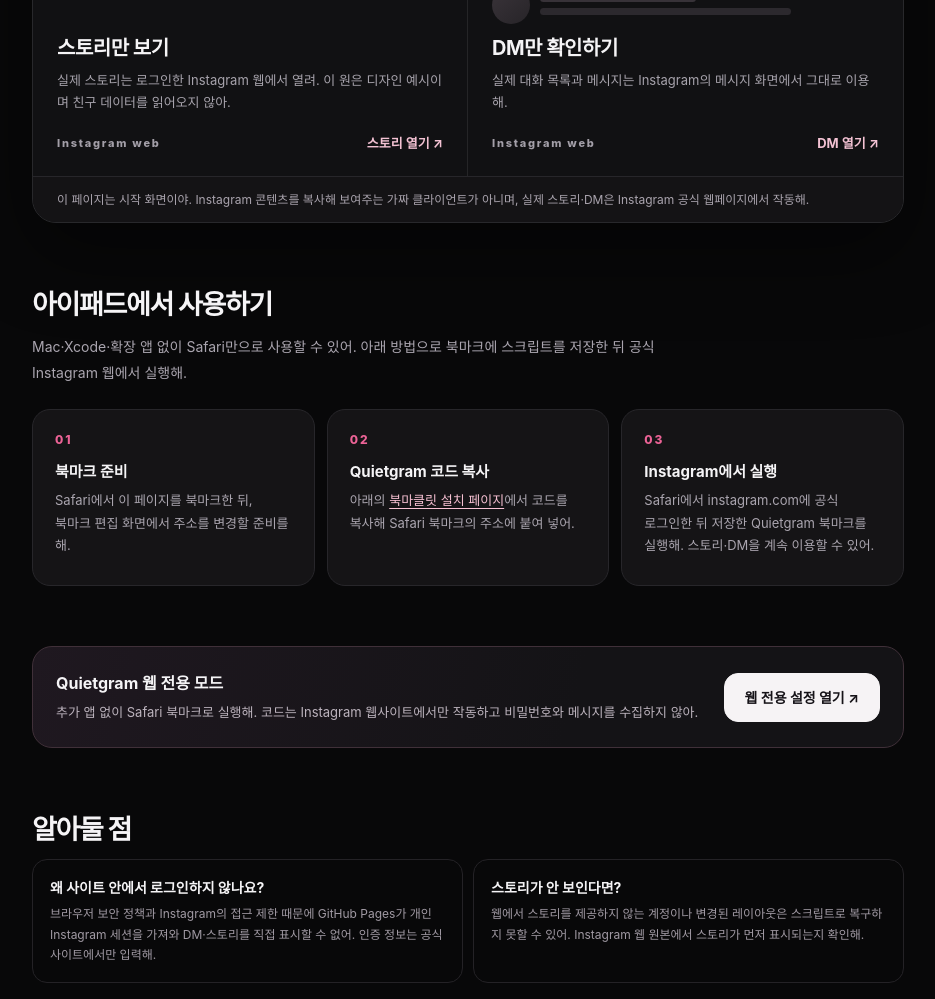
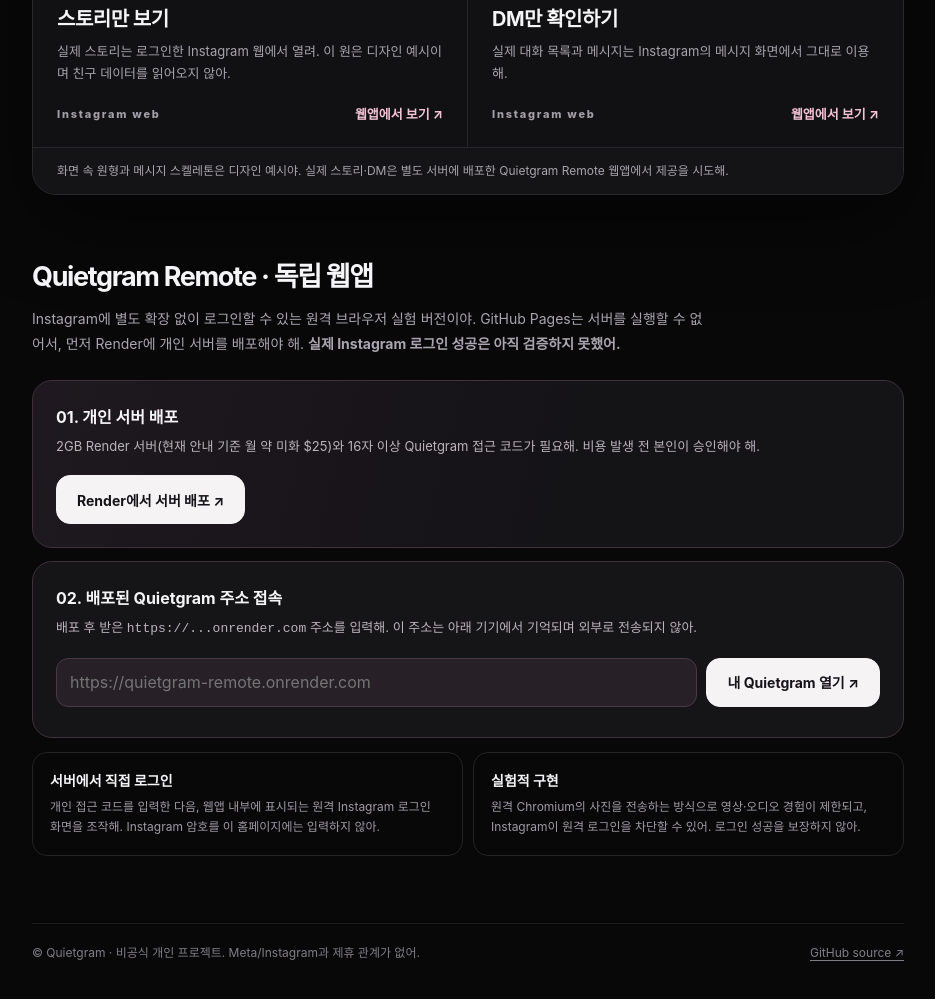
Before and after one commit to kuchipatchi09/instagram, a website: page index.html in a window 1280 px wide. Shown: the part 839-1838 px from the top of the page, without its empty margins (172-1107 px from the left). Drawn offline with Linux system fonts and the light colour scheme.

Commit message:
Make GitHub Pages a Quietgram Remote app launcher instead of bookmarklet installer

```diff
--- a/index.html
+++ b/index.html
@@ -106,52 +106,65 @@
       <section class="hero">
         <p class="eyebrow">Less scrolling, more connecting</p>
         <h1>대화는 계속.<br><em>무한 스크롤은 그만.</em></h1>
-        <p class="lead">Quietgram은 Instagram의 스토리와 DM으로 가는 길만 남긴 미니멀 인터페이스야. 실제 로그인은 Instagram 공식 웹사이트에서 진행하고, 별도 확장 설치 없이 Safari 북마크 기능으로 Instagram 웹 화면에서 피드·릴스를 숨길 수 있어.</p>
+        <p class="lead">Quietgram Remote는 실제 Instagram 웹을 원격 브라우저로 실행하는 독립 웹앱 베타야. 별도 앱 설치 없이 개인 서버 주소에서 스토리·DM 중심으로 사용할 수 있도록 실험 중이야.</p>
         <div class="actions">
-          <a class="button primary" id="loginBtn" href="https://www.instagram.com/accounts/login/" rel="noreferrer"><svg viewBox="0 0 24 24" fill="none" stroke="currentColor" stroke-width="1.8" aria-hidden="true"><rect x="3" y="3" width="18" height="18" rx="5"/><path d="M10 8l4 4-4 4m-8-4h8"/></svg>Instagram에서 로그인</a>
-          <a class="button soft" href="#install">웹에서 시작하는 방법</a>
+          <a class="button primary" href="#remote">독립 웹앱 시작하기</a>
+          <a class="button soft" href="https://github.com/kuchipatchi09/instagram/blob/main/REMOTE-README.md" target="_blank" rel="noopener">구현 방식 보기</a>
         </div>
-        <p class="security"><svg viewBox="0 0 24 24" fill="none" stroke="currentColor" stroke-width="2" aria-hidden="true"><path d="M12 2 4.5 5v6c0 5 3.4 8.6 7.5 11 4.1-2.4 7.5-6 7.5-11V5L12 2Z"/><path d="m9 12 2 2 4-4"/></svg>비밀번호는 Quietgram이 받지 않아. 로그인 버튼은 Instagram 공식 사이트로 이동해.</p>
+        <p class="security"><svg viewBox="0 0 24 24" fill="none" stroke="currentColor" stroke-width="2" aria-hidden="true"><path d="M12 2 4.5 5v6c0 5 3.4 8.6 7.5 11 4.1-2.4 7.5-6 7.5-11V5L12 2Z"/><path d="m9 12 2 2 4-4"/></svg>독립 앱은 개인용 원격 브라우저 서버가 필요해. 서버 운영자는 기술적으로 Instagram 로그인 입력과 세션에 접근할 수 있어.</p>
       </section>
       <section class="workspace" aria-label="스토리와 DM 바로가기">
         <div class="workspace-bar"><span class="workspace-title">Your space, simplified.</span><span class="status">NO FEED · NO REELS</span></div>
         <div class="layout">
           <article class="feature">
             <div><div class="feature-label">STORIES</div><div class="circles" aria-hidden="true"><div class="circle dim"><span>＋</span></div><div class="circle"><span>◌</span></div><div class="circle"><span>◌</span></div><div class="circle"><span>◌</span></div></div></div>
-            <div><h2>스토리만 보기</h2><p>실제 스토리는 로그인한 Instagram 웹에서 열려. 이 원은 디자인 예시이며 친구 데이터를 읽어오지 않아.</p><div class="feature-bottom"><span class="feature-label">Instagram web</span><a class="text-link" href="https://www.instagram.com/" rel="noreferrer">스토리 열기 ↗</a></div></div>
+            <div><h2>스토리만 보기</h2><p>실제 스토리는 로그인한 Instagram 웹에서 열려. 이 원은 디자인 예시이며 친구 데이터를 읽어오지 않아.</p><div class="feature-bottom"><span class="feature-label">Instagram web</span><a class="text-link" href="#remote">웹앱에서 보기 ↗</a></div></div>
           </article>
           <article class="feature">
             <div><div class="feature-label">MESSAGES</div><div class="message-skeleton" aria-hidden="true"><div class="message-row"><span class="avatar"></span><span class="lines"><i></i><i></i></span></div><div class="message-row"><span class="avatar"></span><span class="lines"><i></i><i></i></span></div><div class="message-row"><span class="avatar"></span><span class="lines"><i></i><i></i></span></div></div></div>
-            <div><h2>DM만 확인하기</h2><p>실제 대화 목록과 메시지는 Instagram의 메시지 화면에서 그대로 이용해.</p><div class="feature-bottom"><span class="feature-label">Instagram web</span><a class="text-link" href="https://www.instagram.com/direct/inbox/" rel="noreferrer">DM 열기 ↗</a></div></div>
+            <div><h2>DM만 확인하기</h2><p>실제 대화 목록과 메시지는 Instagram의 메시지 화면에서 그대로 이용해.</p><div class="feature-bottom"><span class="feature-label">Instagram web</span><a class="text-link" href="#remote">웹앱에서 보기 ↗</a></div></div>
           </article>
         </div>
-        <div class="workspace-note">이 페이지는 시작 화면이야. Instagram 콘텐츠를 복사해 보여주는 가짜 클라이언트가 아니며, 실제 스토리·DM은 Instagram 공식 웹페이지에서 작동해.</div>
+        <div class="workspace-note">화면 속 원형과 메시지 스켈레톤은 디자인 예시야. 실제 스토리·DM은 별도 서버에 배포한 Quietgram Remote 웹앱에서 제공을 시도해.</div>
       </section>
-      <section class="section" id="install">
-        <h2>아이패드에서 사용하기</h2>
-        <p class="intro">Mac·Xcode·확장 앱 없이 Safari만으로 사용할 수 있어. 아래 방법으로 북마크에 스크립트를 저장한 뒤 공식 Instagram 웹에서 실행해.</p>
-        <div class="steps">
-          <article class="step"><div class="number">01</div><strong>북마크 준비</strong><p>Safari에서 이 페이지를 북마크한 뒤, 북마크 편집 화면에서 주소를 변경할 준비를 해.</p></article>
-          <article class="step"><div class="number">02</div><strong>Quietgram 코드 복사</strong><p>아래의 <a href="./setup.html">북마클릿 설치 페이지</a>에서 코드를 복사해 Safari 북마크의 주소에 붙여 넣어.</p></article>
-          <article class="step"><div class="number">03</div><strong>Instagram에서 실행</strong><p>Safari에서 instagram.com에 공식 로그인한 뒤 저장한 Quietgram 북마크를 실행해. 스토리·DM을 계속 이용할 수 있어.</p></article>
+
+      <section class="section" id="remote">
+        <h2>Quietgram Remote · 독립 웹앱</h2>
+        <p class="intro">Instagram에 별도 확장 없이 로그인할 수 있는 원격 브라우저 실험 버전이야. GitHub Pages는 서버를 실행할 수 없어서, 먼저 Render에 개인 서버를 배포해야 해. <strong>실제 Instagram 로그인 성공은 아직 검증하지 못했어.</strong></p>
+        <div class="install-card" style="display:block">
+          <strong>01. 개인 서버 배포</strong>
+          <p>2GB Render 서버(현재 안내 기준 월 약 미화 $25)와 16자 이상 Quietgram 접근 코드가 필요해. 비용 발생 전 본인이 승인해야 해.</p>
+          <div style="margin-top:17px"><a class="button primary" href="https://render.com/deploy?repo=https://github.com/kuchipatchi09/instagram" rel="noopener noreferrer" target="_blank">Render에서 서버 배포 ↗</a></div>
         </div>
-      </section>
-      <section class="section" aria-labelledby="downloadTitle">
-        <div class="install-card"><div><strong id="downloadTitle">Quietgram 웹 전용 모드</strong><p>추가 앱 없이 Safari 북마크로 실행해. 코드는 Instagram 웹사이트에서만 작동하고 비밀번호와 메시지를 수집하지 않아.</p></div><a class="button primary" href="./setup.html">웹 전용 설정 열기 ↗</a></div>
-      </section>
-      <section class="section" aria-labelledby="limitsTitle">
-        <h2 id="limitsTitle">알아둘 점</h2>
-        <div class="facts">
-          <div class="fact"><b>왜 사이트 안에서 로그인하지 않나요?</b><p>브라우저 보안 정책과 Instagram의 접근 제한 때문에 GitHub Pages가 개인 Instagram 세션을 가져와 DM·스토리를 직접 표시할 수 없어. 인증 정보는 공식 사이트에서만 입력해.</p></div>
-          <div class="fact"><b>스토리가 안 보인다면?</b><p>웹에서 스토리를 제공하지 않는 계정이나 변경된 레이아웃은 스크립트로 복구하지 못할 수 있어. Instagram 웹 원본에서 스토리가 먼저 표시되는지 확인해.</p></div>
+        <div class="install-card" style="margin-top:13px;display:block;background:#151416">
+          <strong>02. 배포된 Quietgram 주소 접속</strong>
+          <p>배포 후 받은 <code>https://...onrender.com</code> 주소를 입력해. 이 주소는 아래 기기에서 기억되며 외부로 전송되지 않아.</p>
+          <form id="remoteForm" style="display:flex;gap:9px;flex-wrap:wrap;margin-top:17px">
+            <input type="url" id="remoteUrl" placeholder="https://quietgram-remote.onrender.com" required style="flex:1;min-width:220px;min-height:48px;border:1px solid #4a3944;border-radius:12px;background:#272026;color:white;padding:0 13px;font:inherit">
+            <button type="submit" class="button primary" style="cursor:pointer">내 Quietgram 열기 ↗</button>
+          </form>
+          <p id="remoteError" style="color:#ffb9c8" role="status"></p>
+        </div>
+        <div class="facts" style="margin-top:14px">
+          <div class="fact"><b>서버에서 직접 로그인</b><p>개인 접근 코드를 입력한 다음, 웹앱 내부에 표시되는 원격 Instagram 로그인 화면을 조작해. Instagram 암호를 이 홈페이지에는 입력하지 않아.</p></div>
+          <div class="fact"><b>실험적 구현</b><p>원격 Chromium의 사진을 전송하는 방식으로 영상·오디오 경험이 제한되고, Instagram이 원격 로그인을 차단할 수 있어. 로그인 성공을 보장하지 않아.</p></div>
         </div>
       </section>
     </main>
     <footer class="site-footer"><span>© Quietgram · 비공식 개인 프로젝트. Meta/Instagram과 제휴 관계가 없어.</span><a href="https://github.com/kuchipatchi09/instagram" target="_blank" rel="noopener">GitHub source ↗</a></footer>
   </div>
-  <nav class="mini-nav" aria-label="Instagram 바로가기">
-    <a href="https://www.instagram.com/" rel="noreferrer"><svg viewBox="0 0 24 24" fill="none" stroke="currentColor" stroke-width="1.8" aria-hidden="true"><circle cx="12" cy="12" r="9"/><path d="m10 8 6 4-6 4z"/></svg>스토리</a>
-    <a href="https://www.instagram.com/direct/inbox/" rel="noreferrer"><svg viewBox="0 0 24 24" fill="none" stroke="currentColor" stroke-width="1.8" aria-hidden="true"><path d="M21 11.4a9 9 0 0 1-9 9 9 9 0 0 1-4.1-.9L3 20l1.3-4A9 9 0 1 1 21 11.4Z"/></svg>DM</a>
-  </nav>
+  <script>
+  (()=>{
+    const field=document.getElementById("remoteUrl"),form=document.getElementById("remoteForm"),error=document.getElementById("remoteError");
+    try{field.value=localStorage.getItem("quietgram_remote_url")||"";}catch{}
+    form.addEventListener("submit",event=>{
+      event.preventDefault();let url;
+      try{url=new URL(field.value.trim());}catch{error.textContent="올바른 HTTPS 주소를 입력해.";return;}
+      if(url.protocol!=="https:"||!url.hostname.endsWith(".onrender.com")){error.textContent="현재는 본인이 배포한 Render의 HTTPS 주소만 지원해.";return;}
+      try{localStorage.setItem("quietgram_remote_url",url.origin);}catch{}
+      window.location.assign(url.origin+"/");
+    });
+  })();
+  </script>
 </body>
 </html>
```
